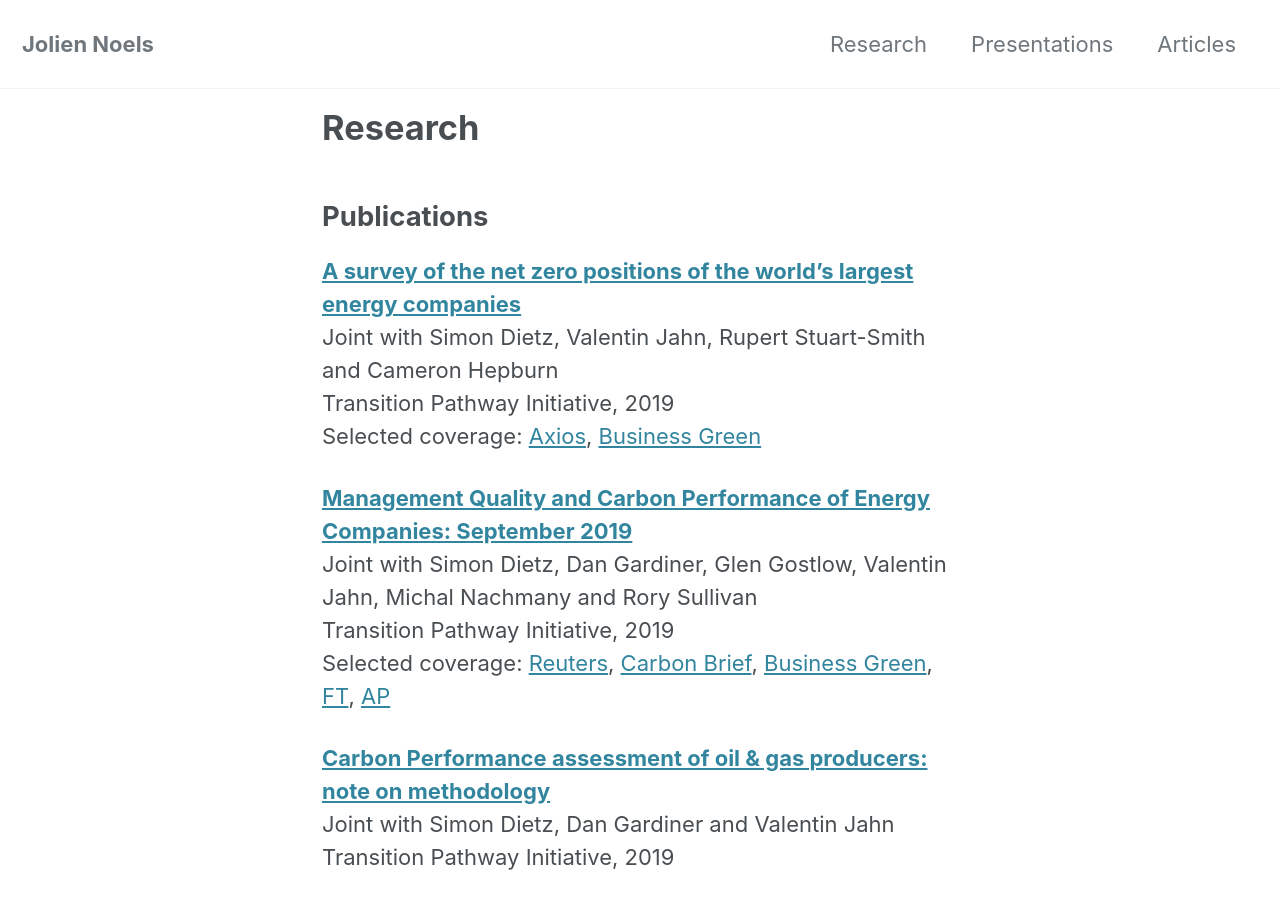
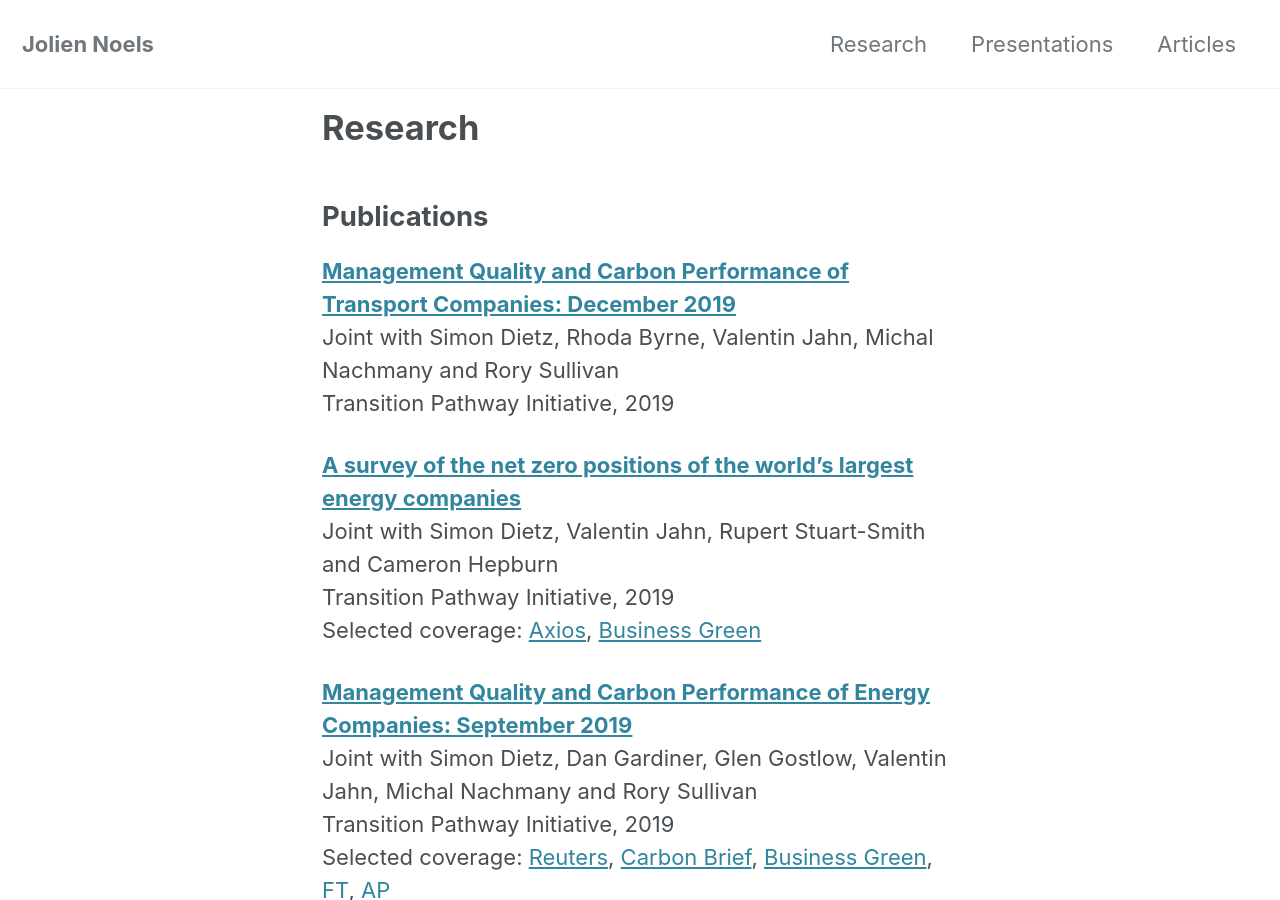
Before and after one commit to JolienNoels/joliennoels.github.io, a Jekyll site: the page built from _pages/research.md, in a window 1280 px wide and 900 px high. Built offline with Jekyll 4.4.1, drawn with Linux system fonts in a browser that asks for light colours; cached includes are drawn as plain includes; nearby versions of some CDN libraries.

Commit message:
Update research.md

```diff
--- a/_pages/research.md
+++ b/_pages/research.md
@@ -5,6 +5,10 @@ permalink: /research/
 ---
 
 ## Publications
+
+**[Management Quality and Carbon Performance of Transport Companies: December 2019](https://storage.googleapis.com/cclow-staging/xdquklzi7qsmejg0bmen12c0rsq0?GoogleAccessId=laws-and-pathways-staging%40soy-truth-247515.iam.gserviceaccount.com&Expires=1578138085&Signature=pVSHzSre9g9OnTP7w2JYJ7J1prlGhXOvGRKClMMzU%2B77joxVjS6FGCnXpfk4CaQdEH2O5ydhx3hRUHaE9PL1GZt66pissUrq2QfBr5UVZBeI2bAoKVLwd8UD4Zsd2UR9FcxbTfdkJDe6P13SFk2EOxIEJUlCxmtCHsFTxv8jYij1h2Ohx083r%2BOrWiBPMhcIxk78ZsFsu0UVStGQ3zQab0KSffYsub8EipM%2BHvOXtEXK%2BTVQSLkyit1fcV7QtD2P94%2B9Ho1nadLw9VXjVtsUgFPTW%2BWWItct5hGQzuuNkw1hxFwD4f58ktJztcdko33%2FM52UeHcLtPBP%2Bl3YVb7Dww%3D%3D&response-content-disposition=inline%3B+filename%3D%22TPI+Transport+report+Dec+2019%255B4%255D.pdf%22%3B+filename%2A%3DUTF-8%27%27TPI%2520Transport%2520report%2520Dec%25202019%255B4%255D.pdf&response-content-type=application%2Fpdf)**
+  Joint with Simon Dietz, Rhoda Byrne, Valentin Jahn, Michal Nachmany and Rory Sullivan
+  Transition Pathway Initiative, 2019
 
 **[A survey of the net zero positions of the world’s largest energy companies](http://www.lse.ac.uk/GranthamInstitute/tpi/wp-content/uploads/2019/11/A-survey-of-the-net-zero-positions-of-the-worlds-largest-energy-companies-3.pdf)**
   Joint with Simon Dietz, Valentin Jahn, Rupert Stuart-Smith and Cameron Hepburn
```
